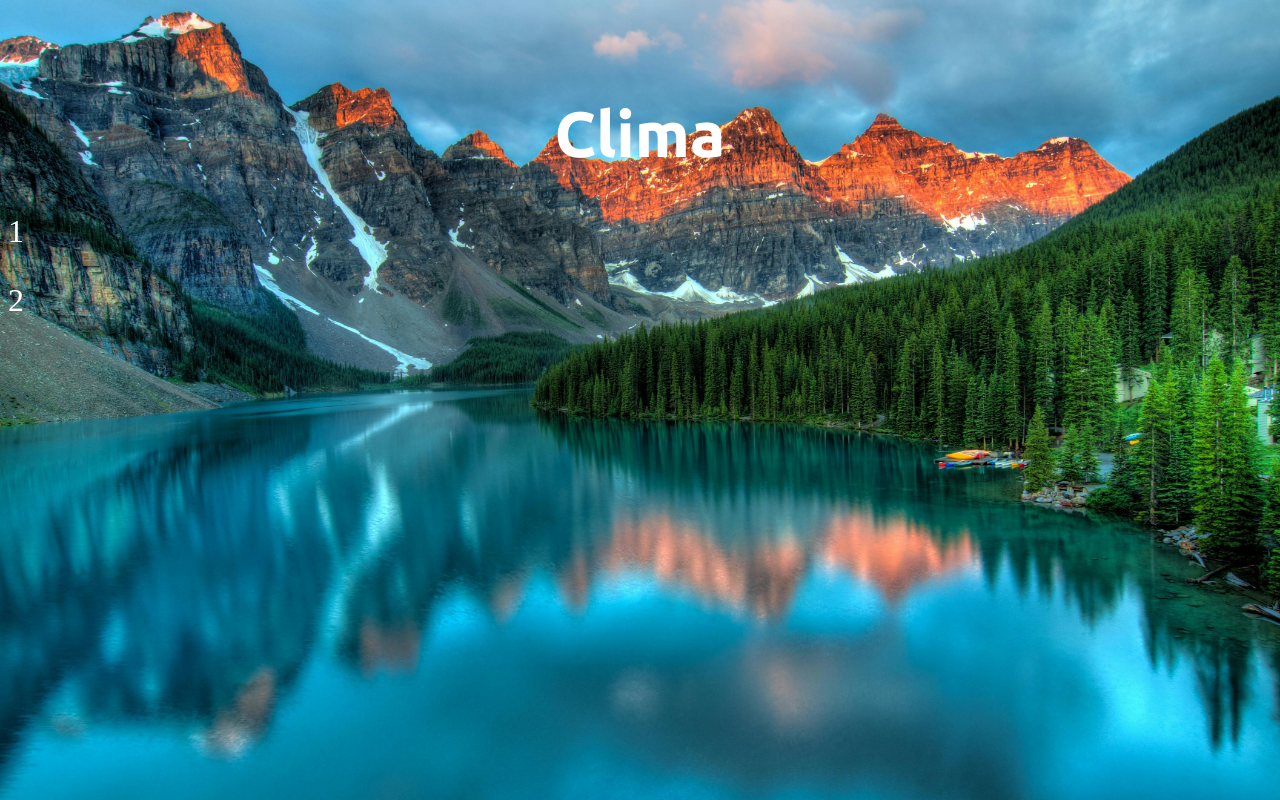
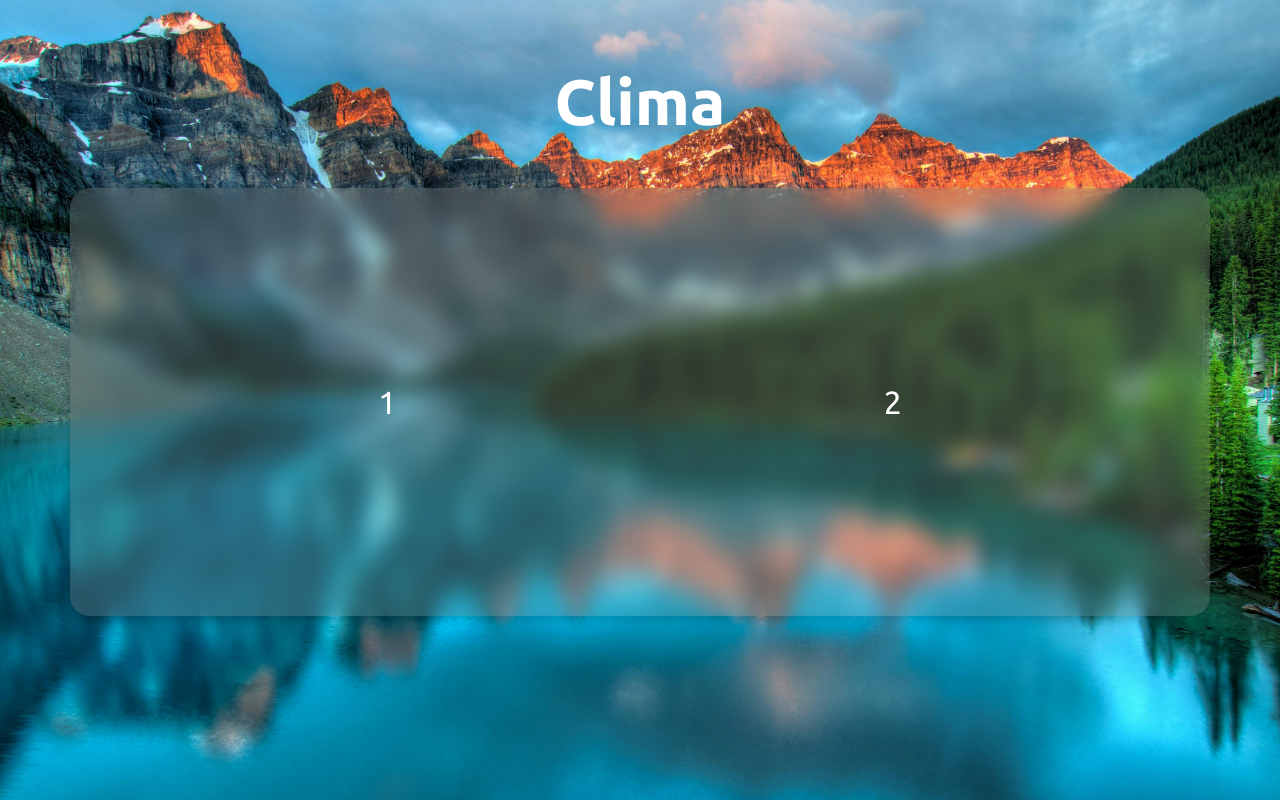
Before and after one commit to AngelGMV/app-clima-con-API, a React (Vite) app: page / in a window 1280 px wide. Built offline with nearby package versions, Linux system fonts and the light colour scheme.

Commit message:
29_01_25

```diff
--- a/src/App.module.css
+++ b/src/App.module.css
@@ -1,11 +1,30 @@
 .title{
     text-align: center;
-    margin-top: 3rem;
+    margin-top: 2rem;
     font-size: 2rem;
-    font-family: "Ubuntu", serif;
     font-weight: 700;
 }
 
 .container{
-
+    width: 80%;
+    max-width: 100rem;
+    height: 300px;
+    margin: 50px auto;
+    padding: 20px;
+    border-radius: 20px;
+    background: rgba(128, 128, 128, 0.3);
+    backdrop-filter: blur(10px);
+    box-shadow: 0 4px 10px rgba(0, 0, 0, 0.2);
+    display: flex;
+    justify-content: center;
+    align-items: center;
+    text-align: center;
 }
+@media(min-width: 768px) {
+    .container{
+        display: grid;
+        grid-template-columns: repeat(2, 1fr);
+        align-items: center;
+        padding: 2rem;
+    }
+}
--- /dev/null
+++ b/src/components/form/form.tsx
@@ -0,0 +1,5 @@
+export default function form() {
+  return (
+    <div>form</div>
+  )
+}
--- a/src/index.css
+++ b/src/index.css
@@ -16,52 +16,6 @@ html {
 
 
 body{
-  .ubuntu-light {
-    font-family: "Ubuntu", serif;
-    font-weight: 300;
-    font-style: normal;
-  }
-
-  .ubuntu-regular {
-    font-family: "Ubuntu", serif;
-    font-weight: 400;
-    font-style: normal;
-  }
-
-  .ubuntu-medium {
-    font-family: "Ubuntu", serif;
-    font-weight: 500;
-    font-style: normal;
-  }
-
-  .ubuntu-bold {
-    font-family: "Ubuntu", serif;
-    font-weight: 700;
-    font-style: normal;
-  }
-
-  .ubuntu-light-italic {
-    font-family: "Ubuntu", serif;
-    font-weight: 300;
-    font-style: italic;
-  }
-
-  .ubuntu-regular-italic {
-    font-family: "Ubuntu", serif;
-    font-weight: 400;
-    font-style: italic;
-  }
-
-  .ubuntu-medium-italic {
-    font-family: "Ubuntu", serif;
-    font-weight: 500;
-    font-style: italic;
-  }
-
-  .ubuntu-bold-italic {
-    font-family: "Ubuntu", serif;
-    font-weight: 700;
-    font-style: italic;
-  }
+  font-family: "Ubuntu", serif;
 
 }
```
Also changed, not shown: src/components/form/form.module.tsx (added).
